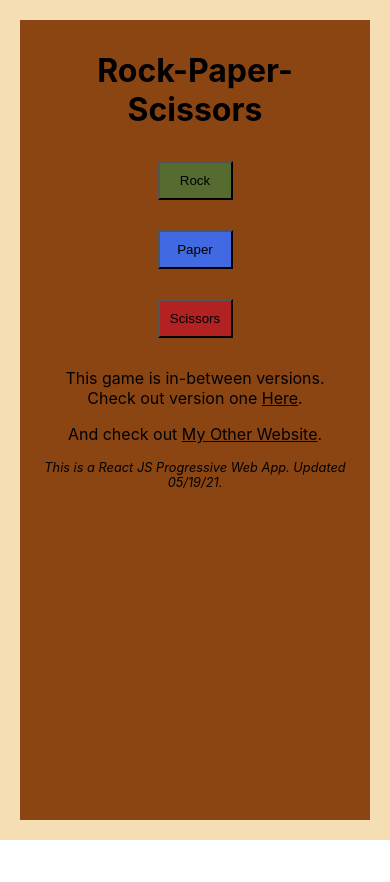
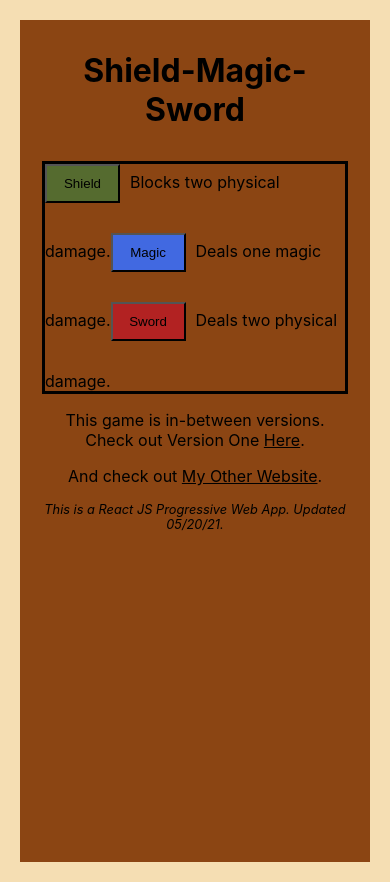
Before and after one commit to L1ndseyHerman/New_Shield_Magic_Sword, a React (Create React App) app: page / in a window 390 px wide. Before the commit the page ends 844 px from the top, so only its background shows below. Built offline with nearby package versions, Linux system fonts and the light colour scheme.

Commit message:
Added labels to buttons. Let's see if this looks good on my phone.

```diff
--- a/src/App.js
+++ b/src/App.js
@@ -80,19 +80,24 @@ function App()
   return (
     <main>
       <div id="whereIsTheOtherDiv">
-        <h1>Rock-Paper-Scissors</h1>
-        <button id="shield" disabled={disabledButtons[0]} onClick={() => {setUserChoice("Rock");
-          setDisabledButton([true, false, false]);}}>Rock</button>
-        <button id="magic" disabled={disabledButtons[1]} onClick={() => {setUserChoice("Paper");
-          setDisabledButton([false, true, false]);}}>Paper</button>
-        <button id="sword" disabled={disabledButtons[2]} onClick={() => {setUserChoice("Scissors");
-          setDisabledButton([false, false, true]);}}>Scissors</button>
+        <h1>Shield-Magic-Sword</h1>
+        <div id="buttonsAndDescriptionsDiv">
+          <button id="shield" disabled={disabledButtons[0]} onClick={() => {setUserChoice("Rock");
+            setDisabledButton([true, false, false]);}}>Shield</button>
+          <label>Blocks two physical damage.</label>
+          <button id="magic" disabled={disabledButtons[1]} onClick={() => {setUserChoice("Paper");
+            setDisabledButton([false, true, false]);}}>Magic</button>
+          <label>Deals one magic damage.</label>
+          <button id="sword" disabled={disabledButtons[2]} onClick={() => {setUserChoice("Scissors");
+            setDisabledButton([false, false, true]);}}>Sword</button>
+          <label>Deals two physical damage.</label>
+        </div>
         <p>{paragraphText}</p>
-        <p id="thePar">This game is in-between versions. Check out version
-          one <a href="https://github.com/L1ndseyHerman/New_Shield_Magic_Sword/tree/Version-1-Branch">
+        <p id="thePar">This game is in-between versions. Check out Version
+          One <a href="https://github.com/L1ndseyHerman/New_Shield_Magic_Sword/tree/Version-1-Branch">
           Here</a>.</p>
         <p>And check out <a href="https://l1ndseyherman.github.io/">My Other Website</a>.</p>
-        <footer id="theFooter">This is a React JS Progressive Web App. Updated 05/19/21.</footer>
+        <footer id="theFooter">This is a React JS Progressive Web App. Updated 05/20/21.</footer>
       </div>
     </main>
   );
--- a/src/index.css
+++ b/src/index.css
@@ -21,13 +21,23 @@ code {
 */
 
 button {
-  display: block;
+  /*display: inline-block;*/
   padding: 10px;
   margin-bottom: 30px;
-  /*background-color: saddlebrown;*/
+  /*margin-left: auto;
+  margin-right: auto;*/
+  width: 75px;
+}
+
+label {
+  padding-left: 10px;
+}
+
+#buttonsAndDescriptionsDiv {
   margin-left: auto;
   margin-right: auto;
-  width: 75px;
+  width: 300px;
+  border: 3px solid black;
 }
 
 #shield {
@@ -63,6 +73,7 @@ a {
   padding-right: 20px;
   padding-top: 10px;
   padding-bottom: 330px;
+  /*padding-bottom: 10%;*/
   background-color: saddlebrown;
 }
 
```
